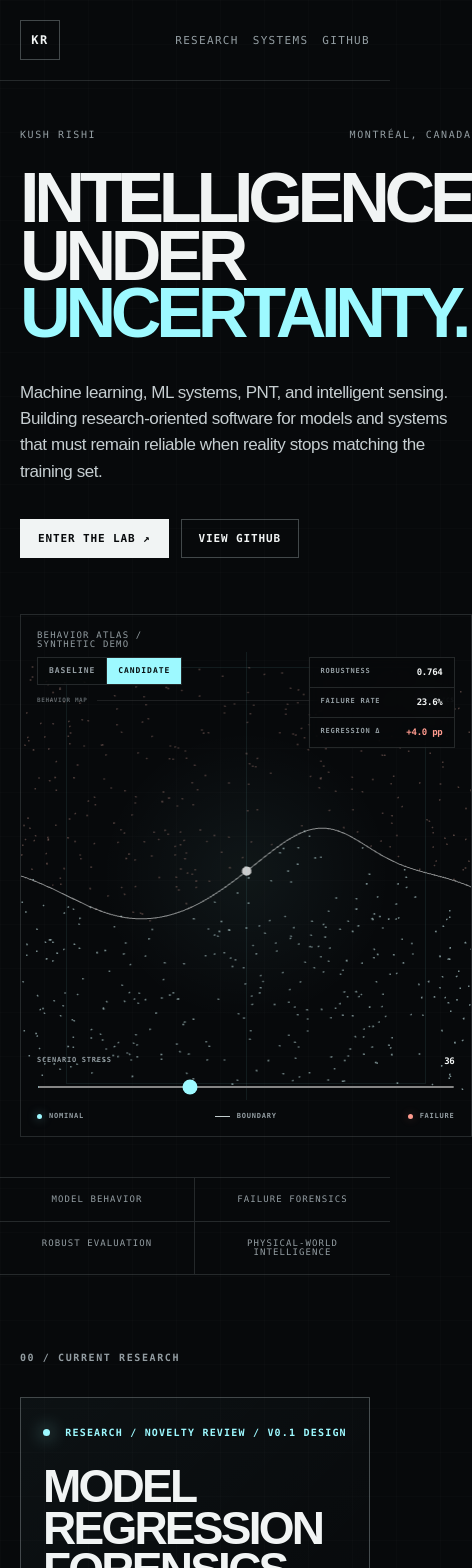
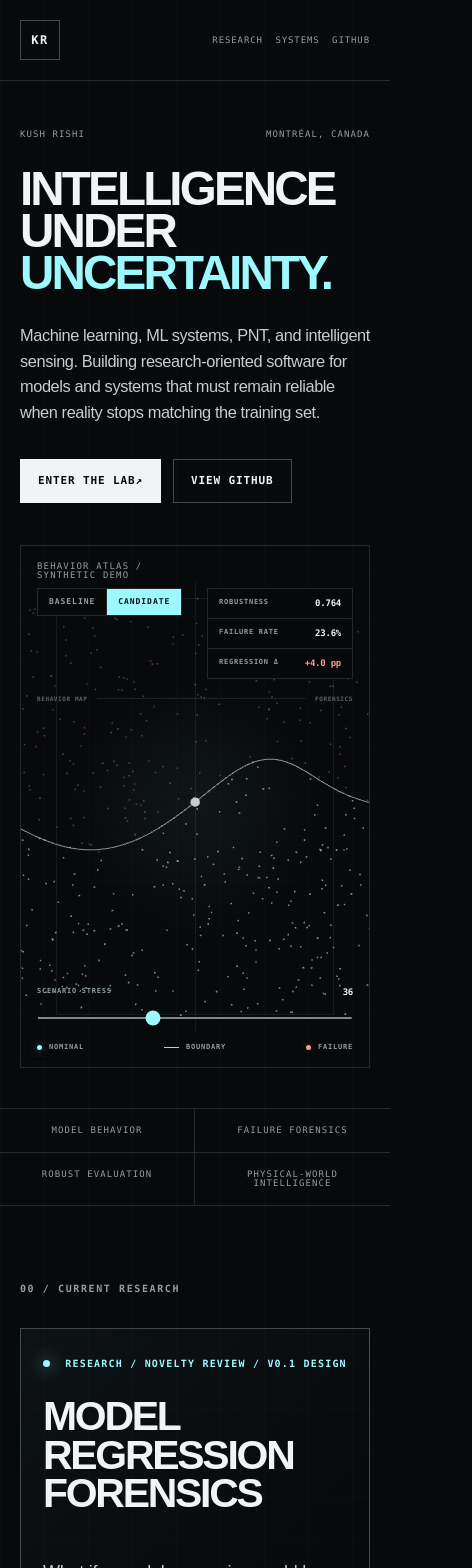
Before and after one commit to Kushrishi/kushrishi.com, a Next.js app: page / in a window 390 px wide. Shown: the top 1568 px of the page, 472 px wide, since content can reach past the window. Built offline with nearby package versions, Linux system fonts and the light colour scheme.

Commit message:
Improve responsive layout and behavior atlas performance

```diff
--- a/app/globals.css
+++ b/app/globals.css
@@ -590,3 +590,288 @@ footer h2 { margin-bottom: 0; }
     transition-duration: 0.01ms !important;
   }
 }
+
+/* V1.3 — responsive hardening and touch/performance ergonomics */
+html,
+body {
+  width: 100%;
+  overflow-x: hidden;
+  overflow-x: clip;
+  -webkit-text-size-adjust: 100%;
+}
+
+main,
+.hero > *,
+.split > *,
+.project-card-body,
+.research-card > *,
+.research-body > * {
+  min-width: 0;
+}
+
+canvas,
+svg {
+  max-width: 100%;
+}
+
+@media (max-width: 1120px) {
+  .hero {
+    min-height: auto;
+    grid-template-columns: 1fr;
+    padding-top: 48px;
+  }
+
+  .field-shell {
+    width: 100%;
+    height: min(560px, 66svh);
+    min-height: 460px;
+  }
+}
+
+@media (max-width: 680px) {
+  .site-header {
+    gap: 16px;
+  }
+
+  nav {
+    gap: clamp(10px, 3.2vw, 14px);
+  }
+
+  nav a,
+  .back-link {
+    font-size: 9px;
+    letter-spacing: 0.1em;
+  }
+
+  .hero {
+    gap: 42px;
+  }
+
+  .hero h1 {
+    max-width: 100%;
+    font-size: clamp(38px, 12.2vw, 56px);
+    line-height: 0.88;
+    letter-spacing: -0.06em;
+  }
+
+  .eyebrow {
+    max-width: 100%;
+    gap: 12px;
+    font-size: 9px;
+    letter-spacing: 0.12em;
+  }
+
+  .eyebrow span {
+    white-space: nowrap;
+  }
+
+  .hero-deck {
+    max-width: 100%;
+    margin-top: 30px;
+    font-size: clamp(16px, 4.2vw, 19px);
+    line-height: 1.55;
+  }
+
+  .hero-actions {
+    flex-wrap: wrap;
+  }
+
+  .button {
+    display: inline-flex;
+    min-height: 44px;
+    align-items: center;
+    justify-content: center;
+  }
+
+  .field-shell {
+    width: 100%;
+    height: clamp(420px, 62svh, 560px);
+    min-height: 420px;
+  }
+
+  .field-phase {
+    top: 150px;
+    left: 16px;
+    right: 16px;
+  }
+
+  .research-card h2,
+  .section-title,
+  footer h2 {
+    font-size: clamp(34px, 10.5vw, 46px);
+    line-height: 0.94;
+    letter-spacing: -0.055em;
+  }
+
+  .lede {
+    font-size: 18px;
+  }
+
+  .project-card {
+    grid-template-columns: 1fr;
+    gap: 14px;
+  }
+
+  .project-card h3 {
+    margin-top: 22px;
+  }
+
+  .project-card p {
+    min-height: 0;
+  }
+
+  .split {
+    gap: 24px;
+  }
+
+  .about-copy {
+    padding-top: 0;
+  }
+
+  .experience-mini > div {
+    grid-template-columns: 76px 1fr;
+    gap: 12px;
+  }
+
+  .preview-readout {
+    flex-wrap: wrap;
+  }
+
+  .research-copy p {
+    font-size: 17px;
+  }
+}
+
+@media (max-width: 380px) {
+  .site-header {
+    padding-left: 16px;
+    padding-right: 16px;
+  }
+
+  .wordmark {
+    width: 38px;
+    height: 38px;
+  }
+
+  nav {
+    gap: 9px;
+  }
+
+  nav a,
+  .back-link {
+    font-size: 8px;
+  }
+
+  .hero,
+  .section,
+  .research-hero-page,
+  .research-body {
+    padding-left: 16px;
+    padding-right: 16px;
+  }
+
+  .hero h1 {
+    font-size: clamp(36px, 12vw, 44px);
+  }
+
+  .eyebrow {
+    align-items: flex-start;
+    flex-direction: column;
+    gap: 7px;
+  }
+
+  .field-model-toggle {
+    top: 44px;
+    left: 12px;
+  }
+
+  .field-readout {
+    top: 96px;
+    left: 12px;
+    right: 12px;
+    width: auto;
+    display: grid;
+    grid-template-columns: repeat(3, minmax(0, 1fr));
+  }
+
+  .field-readout > div {
+    min-width: 0;
+    padding: 8px;
+    flex-direction: column;
+    gap: 5px;
+  }
+
+  .field-readout > div:not(:last-child) {
+    border-right: 1px solid var(--line);
+    border-bottom: 0;
+  }
+
+  .field-readout span {
+    font-size: 6px;
+  }
+
+  .field-phase {
+    top: 153px;
+    left: 12px;
+    right: 12px;
+  }
+
+  .field-stress,
+  .field-legend {
+    left: 12px;
+    right: 12px;
+  }
+
+  .manifesto-band div {
+    padding-left: 10px;
+    padding-right: 10px;
+    font-size: 8px;
+  }
+
+  .research-card-main {
+    padding-left: 18px;
+    padding-right: 18px;
+  }
+
+  .research-card h2,
+  .section-title,
+  footer h2 {
+    font-size: clamp(32px, 10vw, 38px);
+  }
+
+  footer {
+    padding-left: 16px;
+    padding-right: 16px;
+  }
+}
+
+@media (pointer: coarse) {
+  .wordmark,
+  nav a,
+  .field-model-toggle button,
+  .preview-toggle button,
+  .carebridge-flow button {
+    min-height: 44px;
+  }
+
+  .field-stress input {
+    height: 28px;
+    touch-action: pan-x;
+  }
+
+  .button,
+  .field-model-toggle button,
+  .preview-toggle button,
+  .carebridge-flow button,
+  .interactive-directions .direction {
+    touch-action: manipulation;
+    -webkit-tap-highlight-color: transparent;
+  }
+}
+
+@media (hover: none) {
+  .hero .field-shell:hover {
+    border-color: var(--line);
+    box-shadow: none;
+  }
+}
--- a/components/BehaviorField.tsx
+++ b/components/BehaviorField.tsx
@@ -10,6 +10,10 @@ type AtlasProps = {
   model: ModelVersion;
   stress: number;
   scrollProgress: number;
+  interactivePointer: boolean;
+  reducedMotion: boolean;
+  pointCount: number;
+  boundarySegments: number;
 };
 
 function mulberry32(seed: number) {
@@ -36,7 +40,15 @@ function boundaryAt(x: number, model: ModelVersion, stress: number) {
   return base + improvement + regression;
 }
 
-function BehaviorAtlas({ model, stress, scrollProgress }: AtlasProps) {
+function BehaviorAtlas({
+  model,
+  stress,
+  scrollProgress,
+  interactivePointer,
+  reducedMotion,
+  pointCount,
+  boundarySegments,
+}: AtlasProps) {
   const group = useRef<THREE.Group>(null);
   const probe = useRef<THREE.Mesh>(null);
   const failureMaterial = useRef<THREE.PointsMaterial>(null);
@@ -46,7 +58,7 @@ function BehaviorAtlas({ model, stress, scrollProgress }: AtlasProps) {
     const nominalValues: number[] = [];
     const failureValues: number[] = [];
 
-    for (let i = 0; i < 680; i += 1) {
+    for (let i = 0; i < pointCount; i += 1) {
       const x = -2.55 + random() * 5.1;
       const y = -2.2 + random() * 4.4;
       const surface = boundaryAt(x, model, stress);
@@ -61,10 +73,9 @@ function BehaviorAtlas({ model, stress, scrollProgress }: AtlasProps) {
     }
 
     const boundaryValues: number[] = [];
-    const segments = 92;
-    for (let i = 0; i < segments - 1; i += 1) {
-      const x1 = -2.6 + (i / (segments - 1)) * 5.2;
-      const x2 = -2.6 + ((i + 1) / (segments - 1)) * 5.2;
+    for (let i = 0; i < boundarySegments - 1; i += 1) {
+      const x1 = -2.6 + (i / (boundarySegments - 1)) * 5.2;
+      const x2 = -2.6 + ((i + 1) / (boundarySegments - 1)) * 5.2;
       boundaryValues.push(x1, boundaryAt(x1, model, stress), 0.03);
       boundaryValues.push(x2, boundaryAt(x2, model, stress), 0.03);
     }
@@ -74,12 +85,15 @@ function BehaviorAtlas({ model, stress, scrollProgress }: AtlasProps) {
       failure: new Float32Array(failureValues),
       boundary: new Float32Array(boundaryValues),
     };
-  }, [model, stress]);
+  }, [boundarySegments, model, pointCount, stress]);
 
   useFrame(({ pointer, clock }) => {
+    const pointerX = interactivePointer ? pointer.x : 0;
+    const pointerY = interactivePointer ? pointer.y : 0;
+
     if (group.current) {
-      group.current.rotation.x = pointer.y * 0.035 + scrollProgress * 0.035;
-      group.current.rotation.y = pointer.x * 0.045 - scrollProgress * 0.055;
+      group.current.rotation.x = pointerY * 0.035 + scrollProgress * 0.035;
+      group.current.rotation.y = pointerX * 0.045 - scrollProgress * 0.055;
       group.current.position.y = scrollProgress * 0.12;
       const scale = 1 + scrollProgress * 0.065;
       group.current.scale.setScalar(scale);
@@ -90,10 +104,10 @@ function BehaviorAtlas({ model, stress, scrollProgress }: AtlasProps) {
     }
 
     if (probe.current) {
-      const x = THREE.MathUtils.clamp(pointer.x * 2.25, -2.25, 2.25);
+      const x = THREE.MathUtils.clamp(pointerX * 2.25, -2.25, 2.25);
       const y = boundaryAt(x, model, stress);
       probe.current.position.set(x, y, 0.12);
-      const pulse = 1 + Math.sin(clock.getElapsedTime() * 3.5) * 0.12;
+      const pulse = reducedMotion ? 1 : 1 + Math.sin(clock.getElapsedTime() * 3.5) * 0.12;
       probe.current.scale.setScalar(pulse);
     }
   });
@@ -149,9 +163,45 @@ function formatPercent(value: number) {
 }
 
 export function BehaviorField() {
+  const shellRef = useRef<HTMLDivElement>(null);
   const [model, setModel] = useState<ModelVersion>("candidate");
   const [stress, setStress] = useState(0.36);
   const [scrollProgress, setScrollProgress] = useState(0);
+  const [isCoarsePointer, setIsCoarsePointer] = useState(false);
+  const [reducedMotion, setReducedMotion] = useState(false);
+  const [isVisible, setIsVisible] = useState(true);
+
+  useEffect(() => {
+    const coarseQuery = window.matchMedia("(pointer: coarse)");
+    const motionQuery = window.matchMedia("(prefers-reduced-motion: reduce)");
+
+    const updateCapabilities = () => {
+      setIsCoarsePointer(coarseQuery.matches);
+      setReducedMotion(motionQuery.matches);
+    };
+
+    updateCapabilities();
+    coarseQuery.addEventListener("change", updateCapabilities);
+    motionQuery.addEventListener("change", updateCapabilities);
+
+    return () => {
+      coarseQuery.removeEventListener("change", updateCapabilities);
+      motionQuery.removeEventListener("change", updateCapabilities);
+    };
+  }, []);
+
+  useEffect(() => {
+    const shell = shellRef.current;
+    if (!shell || typeof IntersectionObserver === "undefined") return;
+
+    const observer = new IntersectionObserver(
+      ([entry]) => setIsVisible(entry.isIntersecting),
+      { rootMargin: "180px 0px" },
+    );
+
+    observer.observe(shell);
+    return () => observer.disconnect();
+  }, []);
 
   useEffect(() => {
     let frame = 0;
@@ -159,9 +209,13 @@ export function BehaviorField() {
       cancelAnimationFrame(frame);
       frame = requestAnimationFrame(() => {
         const viewport = Math.max(window.innerHeight, 1);
-        setScrollProgress(THREE.MathUtils.clamp(window.scrollY / (viewport * 0.78), 0, 1));
+        const nextProgress = THREE.MathUtils.clamp(window.scrollY / (viewport * 0.78), 0, 1);
+        setScrollProgress((current) =>
+          Math.abs(current - nextProgress) > 0.002 ? nextProgress : current,
+        );
       });
     };
+
     update();
     window.addEventListener("scroll", update, { passive: true });
     window.addEventListener("resize", update);
@@ -176,12 +230,34 @@ export function BehaviorField() {
   const regressionDelta = model === "candidate" ? 2.1 + stress * 5.4 : 0;
   const failureRate = baselineFailure + regressionDelta;
   const robustness = Math.max(0, 1 - failureRate / 100);
+  const pointCount = isCoarsePointer ? 440 : 680;
+  const boundarySegments = isCoarsePointer ? 64 : 92;
+  const frameLoop = reducedMotion ? "demand" : isVisible ? "always" : "never";
 
   return (
-    <div className="field-shell" role="region" aria-label="Interactive synthetic model behavior atlas">
-      <Canvas camera={{ position: [0, 0, 6.35], fov: 47 }} dpr={[1, 1.5]}>
+    <div
+      ref={shellRef}
+      className="field-shell"
+      role="region"
+      aria-label="Interactive synthetic model behavior atlas"
+    >
+      <Canvas
+        camera={{ position: [0, 0, 6.35], fov: 47 }}
+        dpr={isCoarsePointer ? 1 : [1, 1.5]}
+        frameloop={frameLoop}
+        gl={{ antialias: !isCoarsePointer, powerPreference: "high-performance" }}
+        style={{ pointerEvents: isCoarsePointer ? "none" : "auto", touchAction: "pan-y" }}
+      >
         <fog attach="fog" args={["#07090b", 5.4, 9.2]} />
-        <BehaviorAtlas model={model} stress={stress} scrollProgress={scrollProgress} />
+        <BehaviorAtlas
+          model={model}
+          stress={stress}
+          scrollProgress={scrollProgress}
+          interactivePointer={!isCoarsePointer}
+          reducedMotion={reducedMotion}
+          pointCount={pointCount}
+          boundarySegments={boundarySegments}
+        />
       </Canvas>
 
       <div className="field-hud field-hud-top">BEHAVIOR ATLAS / SYNTHETIC DEMO</div>
```
